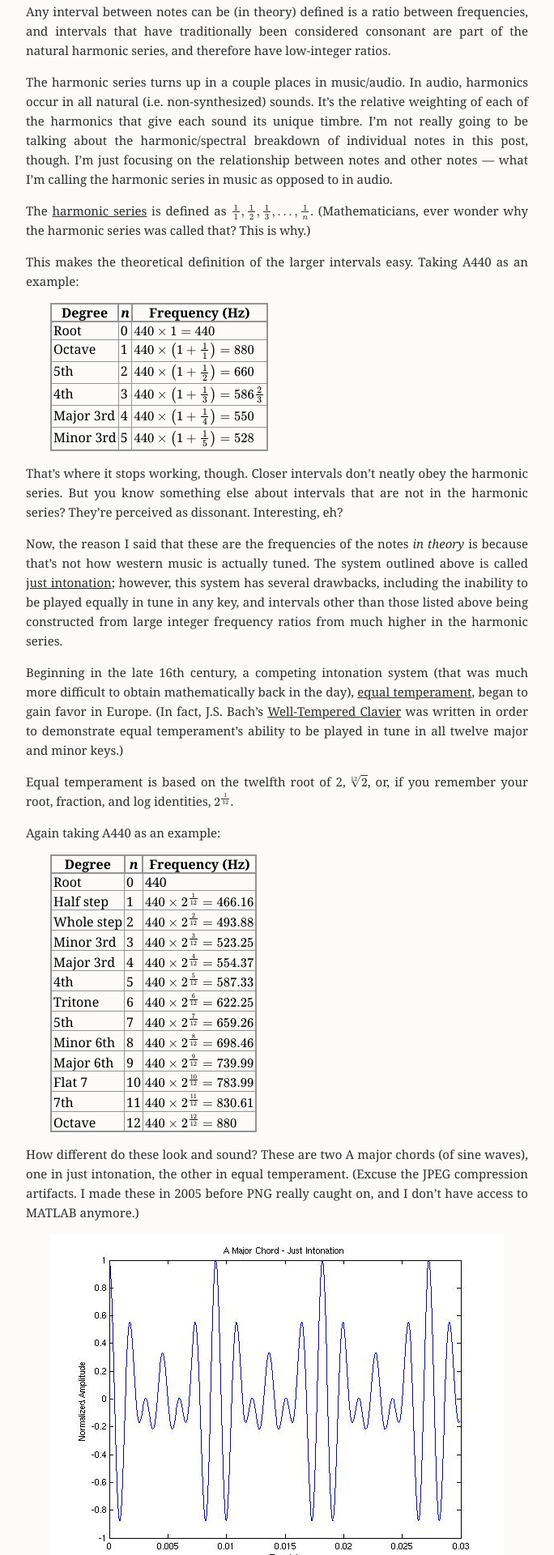
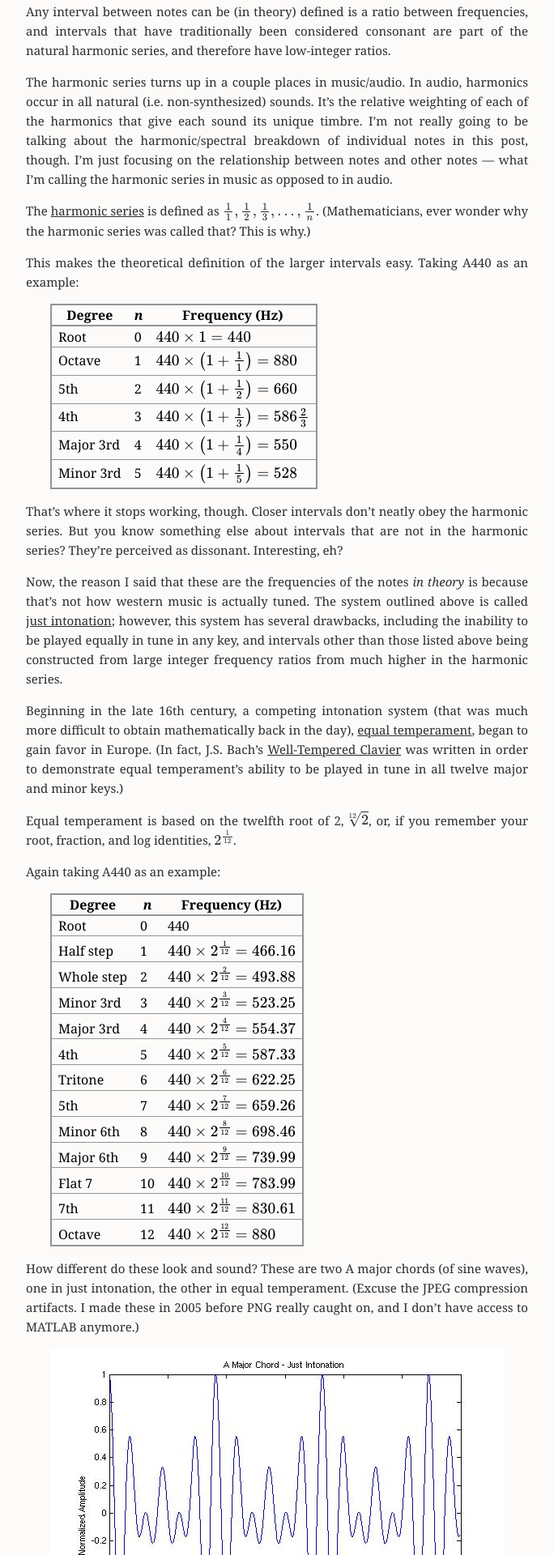
Before and after one commit to Noleli/homepage, a Jekyll site: the page built from _posts/2011-06-21-aesthetics-math-and-music.markdown, in a window 1280 px wide. Shown: the part 813-2733 px from the top of the page at 81% size, without its empty margins (138-822 px from the left). Built offline with Jekyll 4.4.1, drawn with Linux system fonts in a browser that asks for light colours; formulas are drawn with MathJax 3; comment, search, counter and statistics services are not loaded.

Commit message:
wrap each post in a div with page name slug as ID so I can write custom CSS scoped by post. also other small formatting changes

```diff
--- a/_includes/footer.html
+++ b/_includes/footer.html
@@ -22,7 +22,7 @@
     MathJax.Hub.Config({
       messageStyle: "none",
       "HTML-CSS": {
-        scale: 85
+        scale: 100
       },
       tex2jax: {
         //inlineMath: [ ['$','$'] ]
--- a/_layouts/post.html
+++ b/_layouts/post.html
@@ -1,6 +1,7 @@
 ---
 layout: default
 ---
+<div id="{{ page.title | slugify }}">
     <h1>{{ page.title }}</h1>
     {{ content }}
     <div class="post_footer">
@@ -14,3 +15,4 @@
     <div id="bottom_nav">
       <div class="bottom_dot">■</div>
     </div>
+</div>
--- a/index.html
+++ b/index.html
@@ -17,6 +17,7 @@
 {% endif %}
 {% endcomment %}
 
+<div id="{{ post.title | slugify }}">
   <h1><a href="{{post.url}}">{{post.title}}</a></h1>
 
   {{post.content}}
@@ -31,6 +32,7 @@
     </div>
   </div>
   {% endif %}
+</div>
 {% endfor %}
 
 <div id="bottom_nav">
--- a/styles/style.css
+++ b/styles/style.css
@@ -115,19 +115,28 @@
 	margin-bottom: 6px;
 }
 
-#content table, #content table tr th
+#content table
 {
   border: 2px solid #949494;
 }
 
-#content table tr td
+#content table tr th {
+    border-bottom: 2px solid #949494;
+}
+
+#content table tr th.rowHeader {
+    border-right: 2px solid #949494;
+}
+
+#content table tr td, #content table tr th.rowHeader
 {
-  border: 1px solid #949494;
+  border-bottom: 1px solid #949494;
+  border-top: 1px solid #949494;
 }
 
 #content table tr td, #content table tr th
 {
-  padding: 2px;
+  padding: 4px 8px;
 }
 
 
```
Also changed, not shown: _layouts/page.html (+6 -4 lines). Lines whose indentation alone changed are shown as unchanged.
